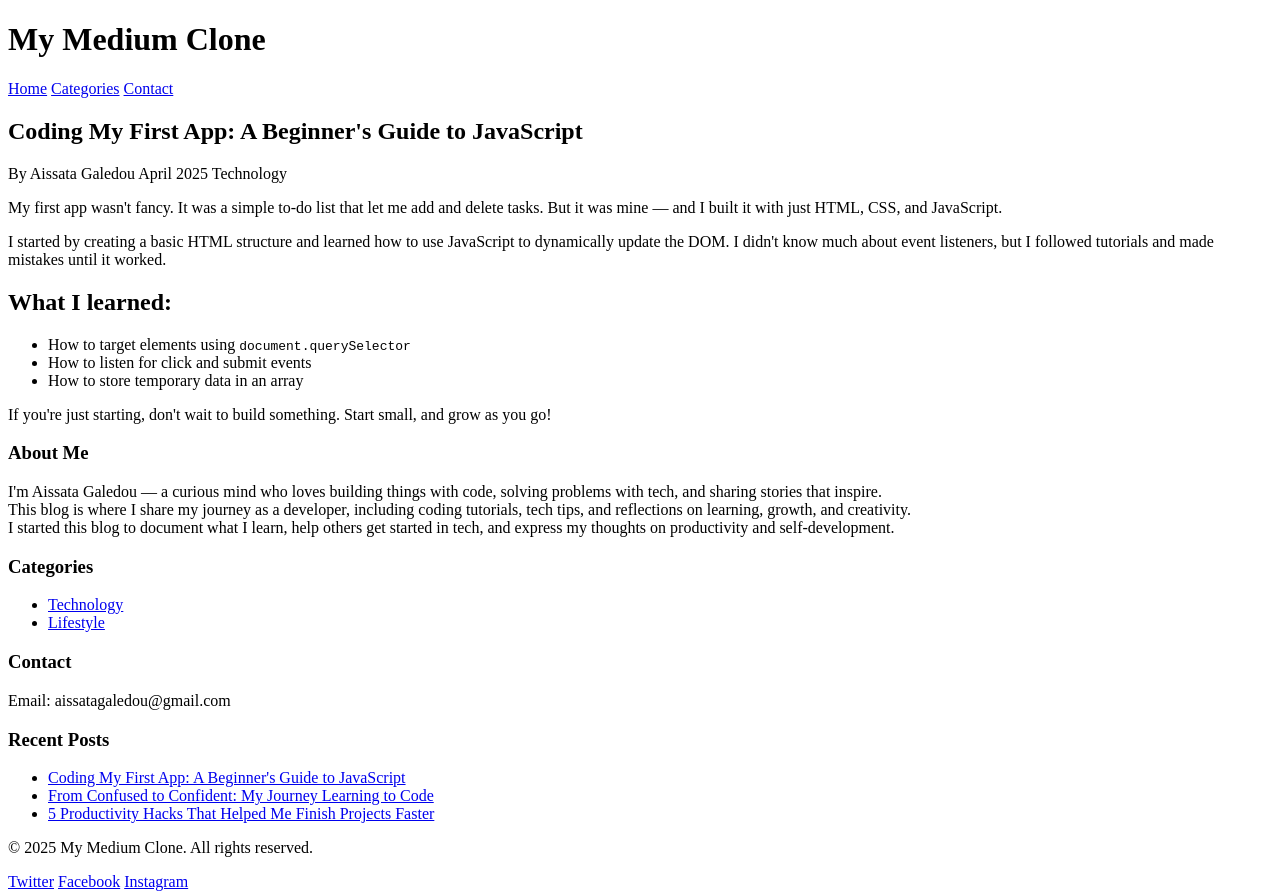
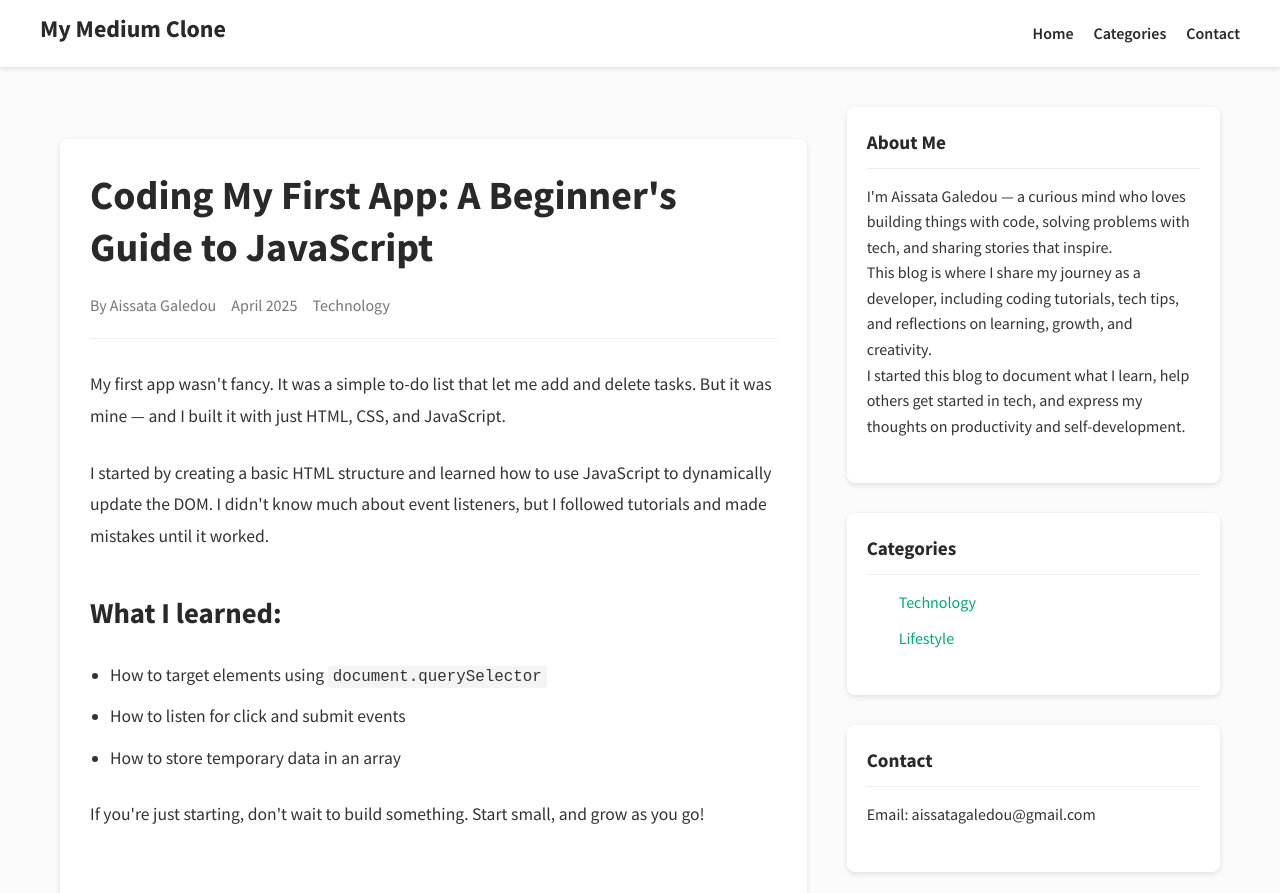
Before and after one commit to AissataGaledou/Medium-clone, a plain HTML site: page Medium_clone/index.html in a window 1280 px wide. Shown: the top 893 px of the page. Drawn offline with Linux system fonts and the light colour scheme; the site is published under a folder, as on GitHub Pages, so addresses that start at the root find nothing.

```diff
--- a/Medium_clone/index.html
+++ b/Medium_clone/index.html
@@ -4,7 +4,7 @@
   <meta charset="UTF-8">
   <meta name="viewport" content="width=device-width, initial-scale=1.0">
   <title>Coding My First App: A Beginner's Guide to JavaScript</title>
-  <link rel="stylesheet" href="/css/medium.css">
+  <link rel="stylesheet" href="css/medium.css">
   <link rel="preconnect" href="https://fonts.googleapis.com">
   <link rel="preconnect" href="https://fonts.gstatic.com" crossorigin>
   <link href="https://fonts.googleapis.com/css2?family=Source+Sans+Pro:wght@400;600;700&display=swap" rel="stylesheet">
@@ -14,7 +14,7 @@
     <div class="container header-container">
       <h1 class="logo">My Medium Clone</h1>
       <nav>
-        <a href="/index.html" class="nav-link">Home</a>
+        <a href="index.html" class="nav-link">Home</a>
         <a href="#categories-section" class="nav-link">Categories</a>
         <a href="#contact-section" class="nav-link">Contact</a>
       </nav>
--- a/Medium_clone/post.html
+++ b/Medium_clone/post.html
@@ -3,7 +3,7 @@
 <head>
   <meta charset="UTF-8">
   <title>Post Title</title>
-  <link rel="stylesheet" href="/css/medium.css">
+  <link rel="stylesheet" href="css/medium.css">
 </head>
 <body>
   <header>
```
Also changed, not shown: 1 other file.
